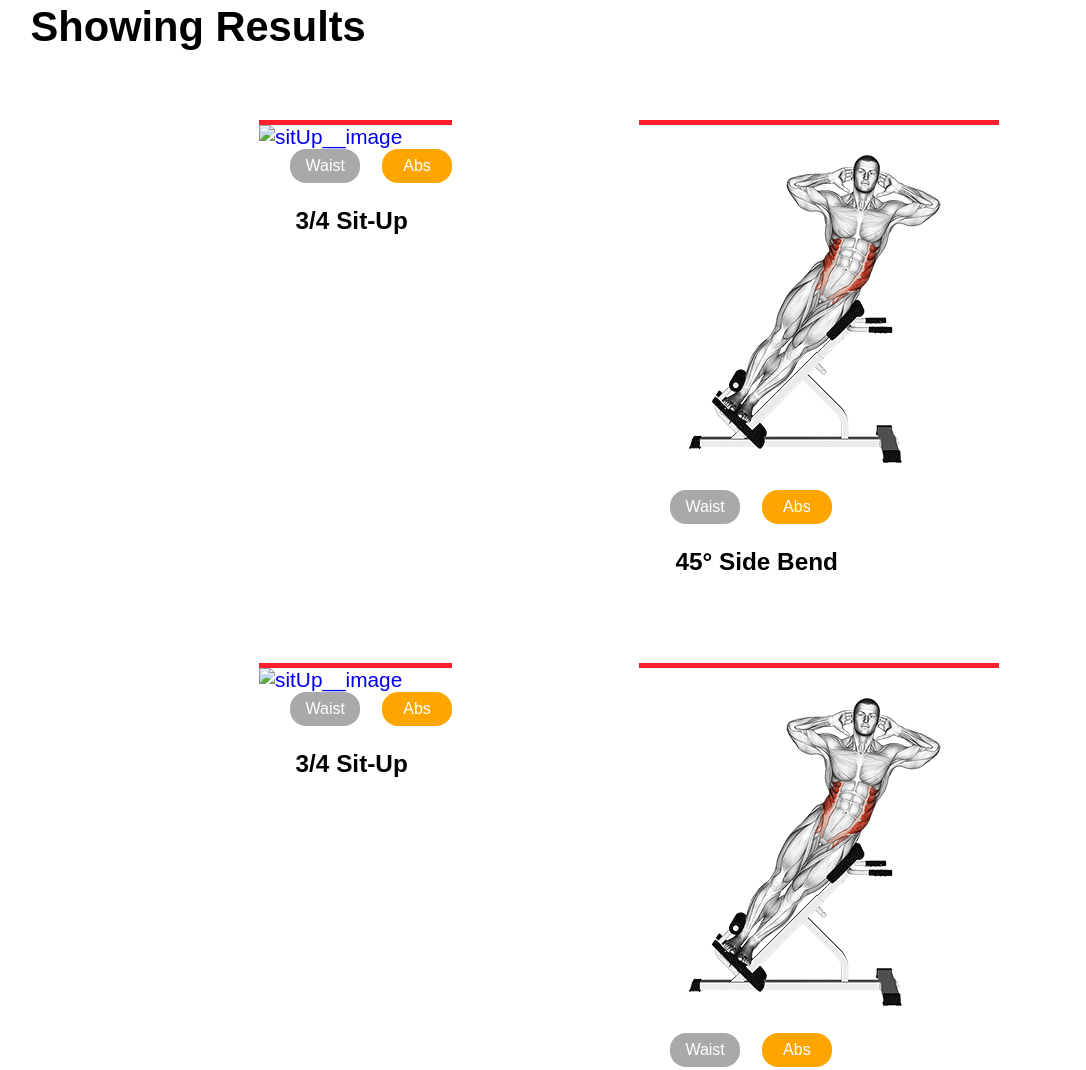
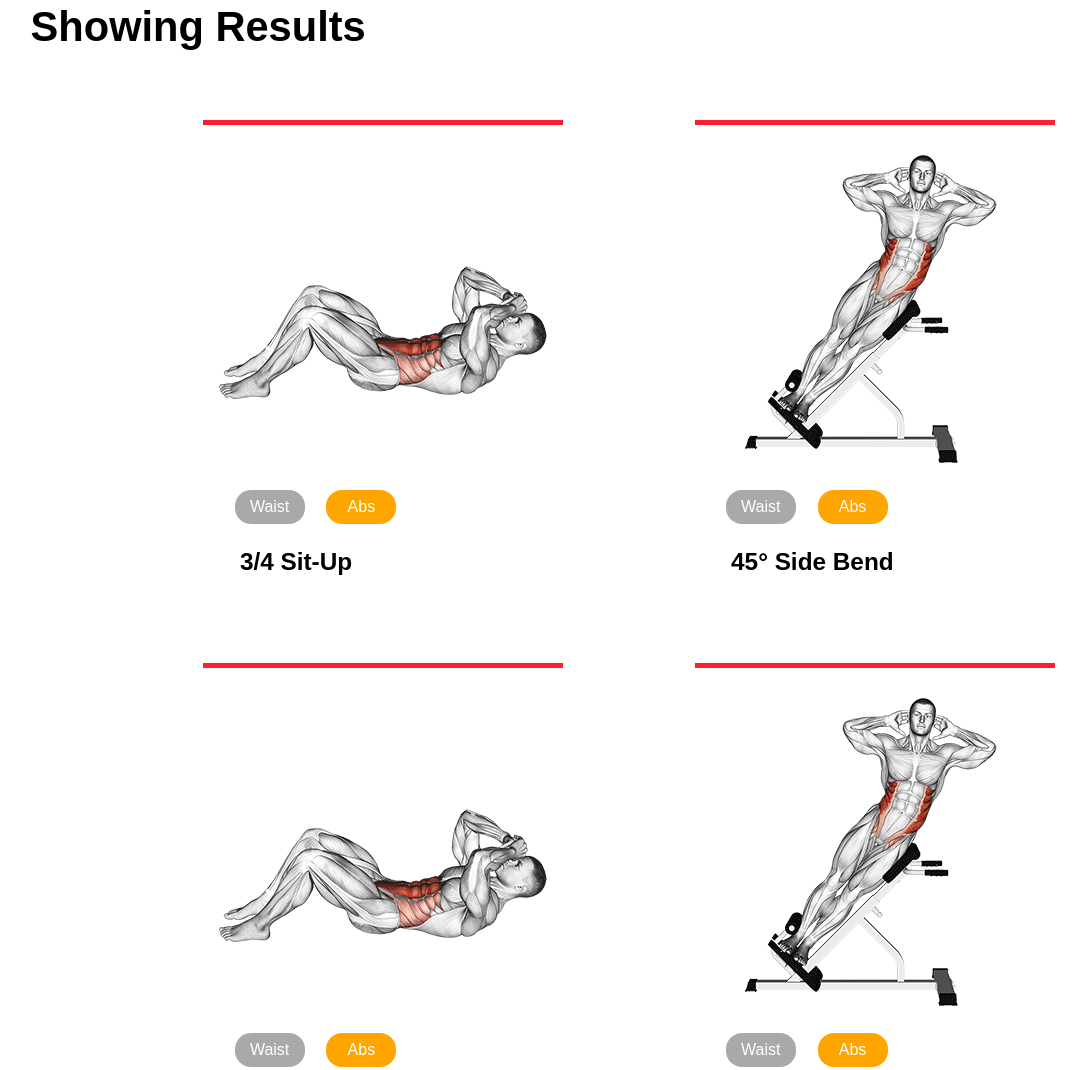
Before and after one commit to LakshanPramodya/fitness-app, a plain HTML site: page index.html in a window 1280 px wide. Shown: the part 1916-2986 px from the top of the page, without its empty margins (11-1097 px from the left). Drawn offline with Linux system fonts and the light colour scheme.

Commit message:
Added sitUp gif

```diff
--- a/index.html
+++ b/index.html
@@ -92,7 +92,7 @@
         <h1>Showing Results</h1>
         <div class="exercises">
           <a href="#" class="exercise__card">
-            <img src="Images/sitUp.gif.crdownload" alt="sitUp__image" />
+            <img src="Images/sitUp.gif" alt="sitUp__image" />
             <div class="buttons">
               <button class="btn__left">Waist</button>
               <button class="btn__right">Abs</button>
@@ -108,7 +108,7 @@
             <h3>45° Side Bend</h3>
           </a>
           <a href="#" class="exercise__card">
-            <img src="Images/sitUp.gif.crdownload" alt="sitUp__image" />
+            <img src="Images/sitUp.gif" alt="sitUp__image" />
             <div class="buttons">
               <button class="btn__left">Waist</button>
               <button class="btn__right">Abs</button>
```
Also changed, not shown: Images/sitUp.gif (added).
